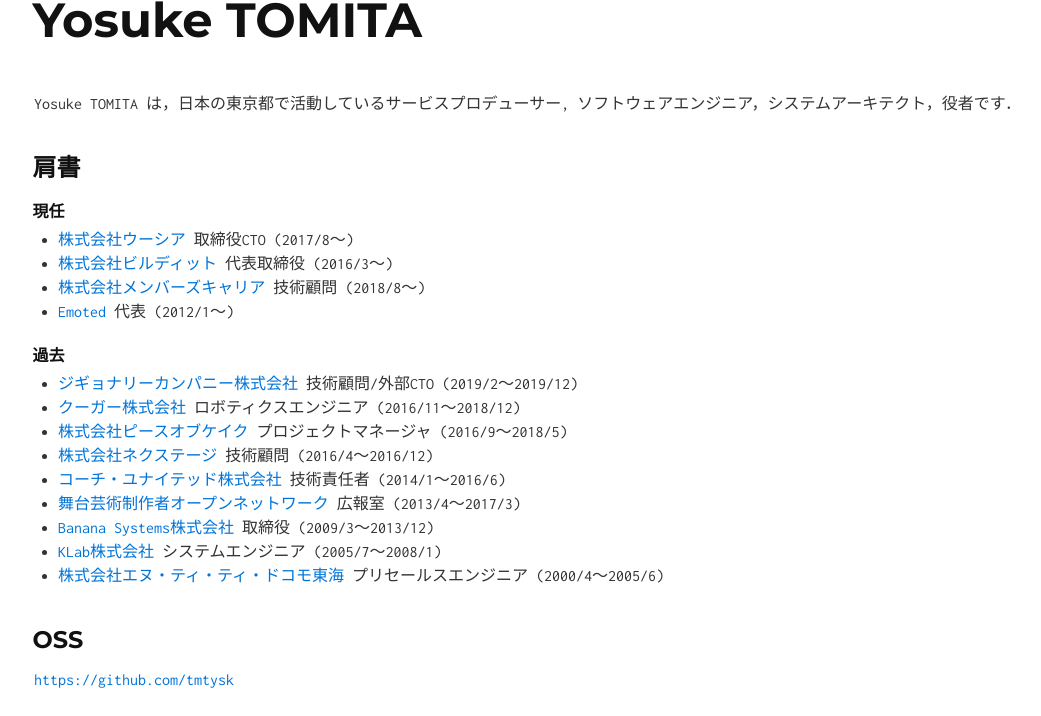
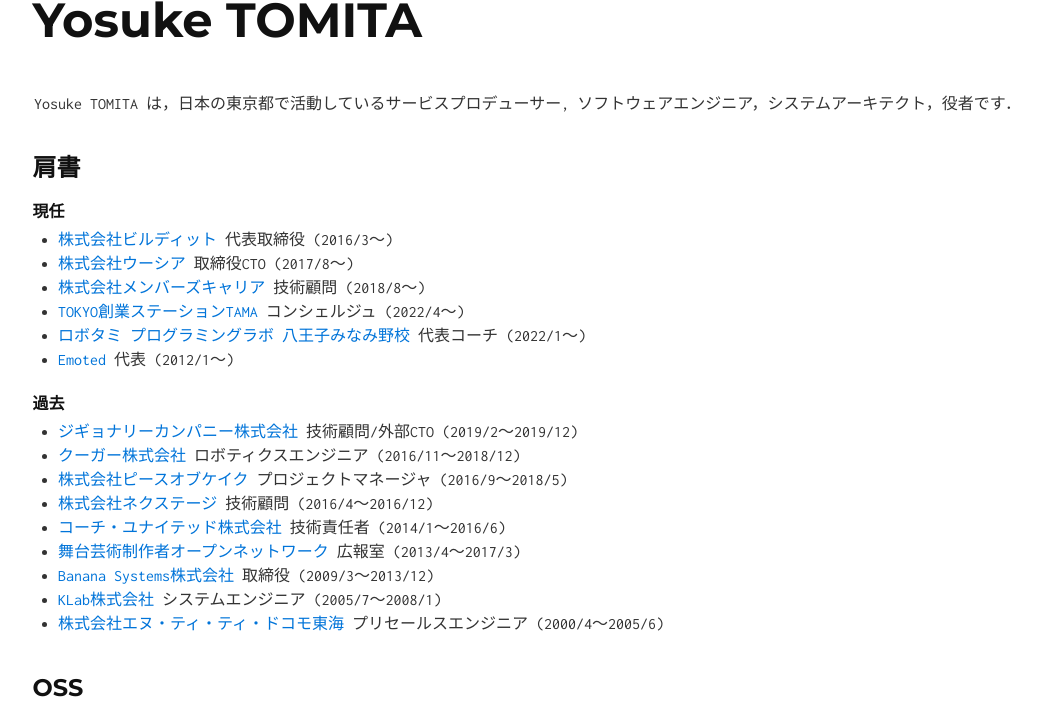
Before and after one commit to tmtysk/tmtysk.github.io, a Jekyll site: the page built from index.md, in a window 1280 px wide and 900 px high, cut to the strip 184-900 px from the top of the window. Shown: the whole strip, without its empty margins (14-1055 px from the left). Built offline with Jekyll 4.4.1, drawn with Linux system fonts in a browser that asks for light colours.

Commit message:
added titles.

```diff
--- a/index.md
+++ b/index.md
@@ -8,9 +8,11 @@ layout: default
 
 ### 現任
 
+* [株式会社ビルディット](https://bldt.jp) 代表取締役 (2016/3〜)
 * [株式会社ウーシア](https://ousia.me) 取締役CTO (2017/8〜)
-* [株式会社ビルディット](https://bldt.jp) 代表取締役 (2016/3〜)
 * [株式会社メンバーズキャリア](https://www.memberscareer.co.jp/) 技術顧問 (2018/8〜)
+* [TOKYO創業ステーションTAMA](https://startup-station.jp/ts/) コンシェルジュ (2022/4〜)
+* [ロボタミ プログラミングラボ 八王子みなみ野校](https://robotami-lab.net/class_infomation/) 代表コーチ (2022/1〜)
 * [Emoted](http://emoted.in) 代表 (2012/1〜)
 
 ### 過去
```
